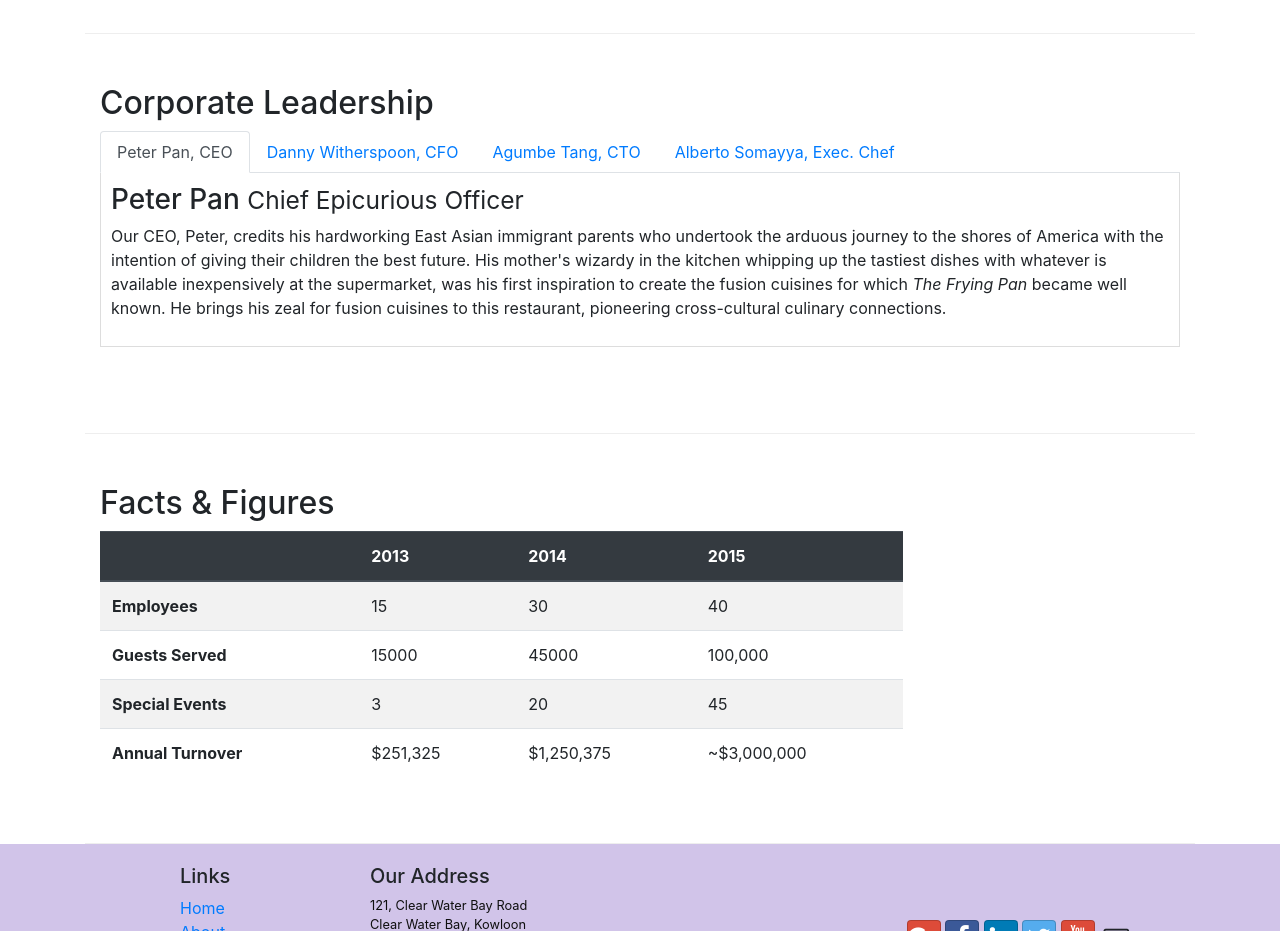
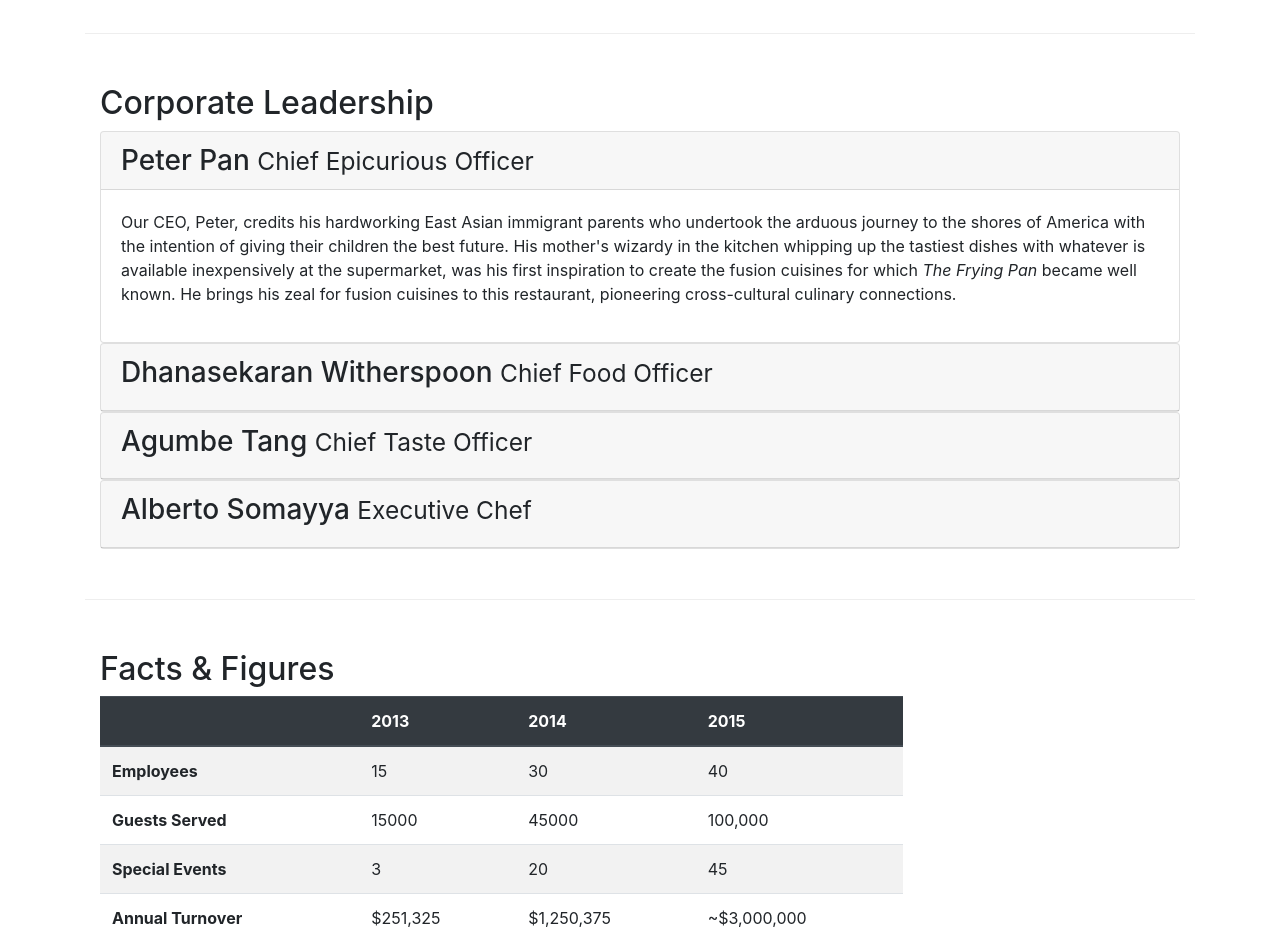
Before and after one commit to mricom/conFusion-restaurant-bootstrap4, a website: page aboutus.html in a window 1280 px wide. Shown: the part 940-1871 px from the top of the page. Drawn offline with nearby package versions, Linux system fonts and the light colour scheme.

Commit message:
Accordion.

```diff
--- a/aboutus.html
+++ b/aboutus.html
@@ -103,40 +103,57 @@
             <div class="col-12">
                 <h2>Corporate Leadership</h2>
 
-                <ul class="nav nav-tabs">
-                    <li class="nav-item">
-                        <a class="nav-link active" href="#peter" role="tab" data-toggle="tab">Peter Pan, CEO</a>
-                    </li>
-                    <li class="nav-item">
-                        <a class="nav-link" href="#danny" role="tab"
-                        data-toggle="tab">Danny Witherspoon, CFO</a>
-                    </li>
-                    <li class="nav-item">
-                        <a class="nav-link" href="#agumbe"role="tab"
-                        data-toggle="tab">Agumbe Tang, CTO</a>
-                    </li>
-                    <li class="nav-item">
-                        <a class="nav-link" href="#alberto" role="tab"
-                        data-toggle="tab">Alberto Somayya, Exec. Chef</a>
-                    </li>
-                </ul>
-                <div class="tab-content">
-                    <div role="tabpannel" class="tab-pane fade show active" id="peter">
-                        <h3>Peter Pan <small>Chief Epicurious Officer</small></h3>
-                        <p class="d-none d-sm-block">Our CEO, Peter, credits his hardworking East Asian immigrant parents who undertook the arduous journey to the shores of America with the intention of giving their children the best future. His mother's wizardy in the kitchen whipping up the tastiest dishes with whatever is available inexpensively at the supermarket, was his first inspiration to create the fusion cuisines for which <em>The Frying Pan</em> became well known. He brings his zeal for fusion cuisines to this restaurant, pioneering cross-cultural culinary connections.</p>
+
+                <div id="accordion">
+                    <div class="card">
+                        <div class="card-header" role="tab" id="peterhead">
+                            <h3 class="mb-0">
+                                <a data-toggle="collapse" data-target="#peter">Peter Pan <small>Chief Epicurious Officer</small></a>
+                            </h3>
+                        </div>
+                        <div role="tabpannel" class="collapse show" id="peter" data-parent="#accordion">
+                            <div class="card-body">
+                                <p class="d-none d-sm-block">Our CEO, Peter, credits his hardworking East Asian immigrant parents who undertook the arduous journey to the shores of America with the intention of giving their children the best future. His mother's wizardy in the kitchen whipping up the tastiest dishes with whatever is available inexpensively at the supermarket, was his first inspiration to create the fusion cuisines for which <em>The Frying Pan</em> became well known. He brings his zeal for fusion cuisines to this restaurant, pioneering cross-cultural culinary connections.</p>
+                            </div>
+                        </div>
                     </div>
 
-                    <div role="tabpannel" class="tab-pane fade" id="danny">
-                        <h3>Dhanasekaran Witherspoon <small>Chief Food Officer</small></h3>
-                        <p class="d-none d-sm-block">Our CFO, Danny, as he is affectionately referred to by his colleagues, comes from a long established family tradition in farming and produce. His experiences growing up on a farm in the Australian outback gave him great appreciation for varieties of food sources. As he puts it in his own words, <em>Everything that runs, wins, and everything that stays, pays!</em></p>
+                    <div class="card">
+                        <div class="card-header" role="tab" id="dannyhead">
+                            <h3>
+                                <a data-toggle="collapse" data-target="#danny">Dhanasekaran Witherspoon <small>Chief Food Officer</small></a>
+                            </h3>
+                        </div>
+                        <div role="tabpannel" class="collapse" id="danny" data-parent="#accordion">
+                            <div class="card-body">
+                                <p class="d-none d-sm-block">Our CFO, Danny, as he is affectionately referred to by his colleagues, comes from a long established family tradition in farming and produce. His experiences growing up on a farm in the Australian outback gave him great appreciation for varieties of food sources. As he puts it in his own words, <em>Everything that runs, wins, and everything that stays, pays!</em></p>
+                            </div>
+                        </div>
                     </div>
-                    <div role="tabpannel" class="tab-pane fade" id="agumbe">
-                        <h3>Agumbe Tang <small>Chief Taste Officer</small></h3>
-                        <p class="d-none d-sm-block">Blessed with the most discerning gustatory sense, Agumbe, our CTO, personally ensures that every dish that we serve meets his exacting tastes. Our chefs dread the tongue lashing that ensues if their dish does not meet his exacting standards. He lives by his motto, <em>You click only if you survive my lick.</em></p>
+                    <div class="card">
+                        <div class="card-header" id="agumbehead" role="tab">
+                            <h3>
+                                <a data-target="#agumbe" data-toggle="collapse">Agumbe Tang <small>Chief Taste Officer</small></a>
+                            </h3>
+                        </div>
+                        <div class="collapse" role="tabpannel" id="agumbe" data-parent="#accordion">
+                            <div class="card-body">
+                                <p class="d-none d-sm-block">Blessed with the most discerning gustatory sense, Agumbe, our CTO, personally ensures that every dish that we serve meets his exacting tastes. Our chefs dread the tongue lashing that ensues if their dish does not meet his exacting standards. He lives by his motto, <em>You click only if you survive my lick.</em></p>
+                            </div>
+                        </div>
                     </div>
-                    <div role="tabpannel" class="tab-pane fade" id="alberto">
-                        <h3>Alberto Somayya <small>Executive Chef</small></h3>
-                        <p class="d-none d-sm-block">Award winning three-star Michelin chef with wide International experience having worked closely with whos-who in the culinary world, he specializes in creating mouthwatering Indo-Italian fusion experiences. He says, <em>Put together the cuisines from the two craziest cultures, and you get a winning hit! Amma Mia!</em></p>
+                    <div class="card">
+                        <div class="card-header" id="albertohead" role="tab">
+                            <h3>
+                                <a data-target="#alberto" data-toggle="collapse">Alberto Somayya <small>Executive Chef</small></a>
+                            </h3>
+                        </div>
+                        <div class="collapse" role="tabpannel" id="alberto" data-parent="#accordion">
+                            <div class="card-body">
+                                <p class="d-none d-sm-block">Award winning three-star Michelin chef with wide International experience having worked closely with whos-who in the culinary world, he specializes in creating mouthwatering Indo-Italian fusion experiences. He says, <em>Put together the cuisines from the two craziest cultures, and you get a winning hit! Amma Mia!</em></p>
+
+                            </div>
+                        </div>
                     </div>
                 </div>
             </div>
```
